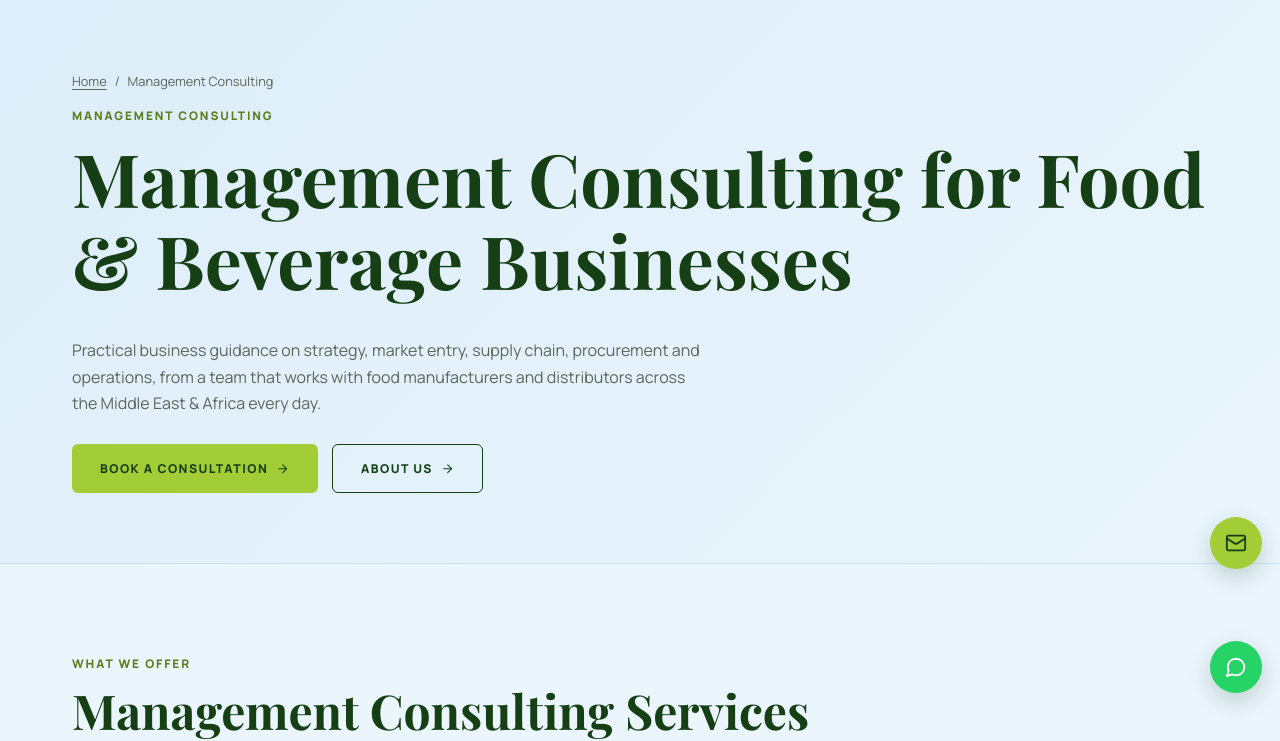
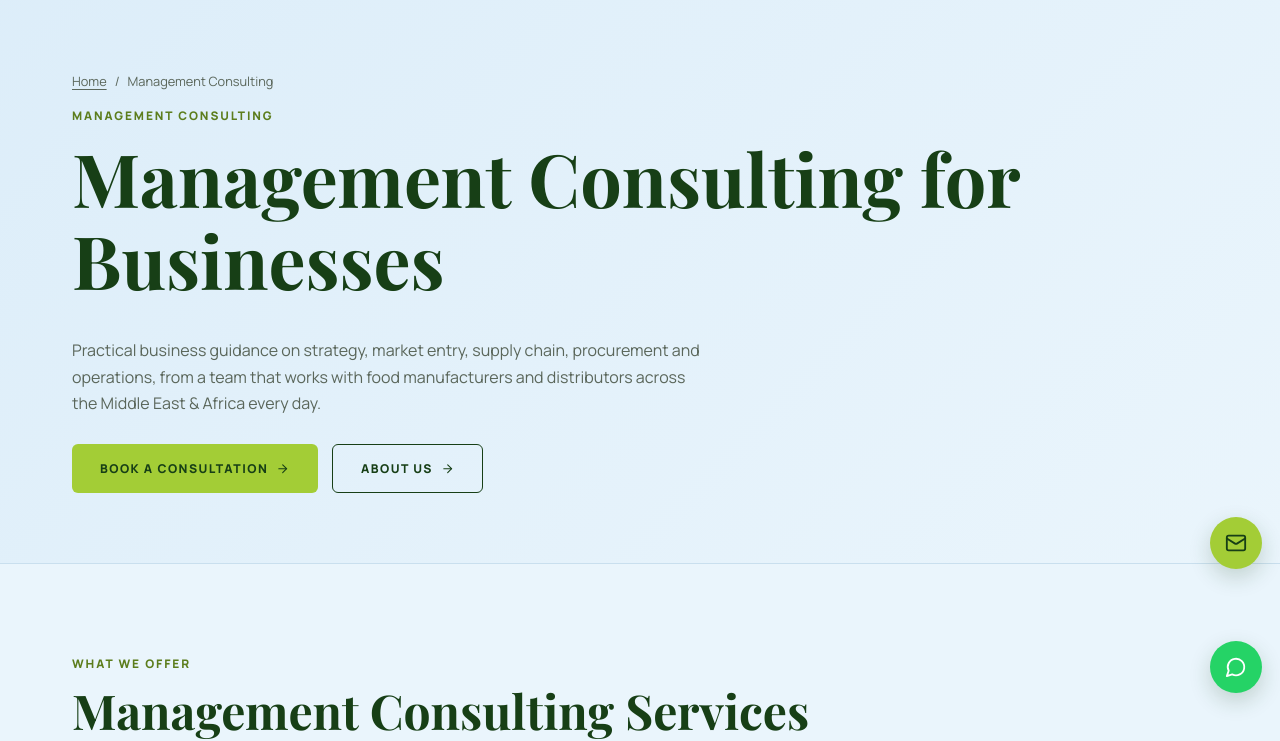
Before and after one commit to kssoftware-hyd/AlimentAdditives, a plain HTML site: page consulting.html in a window 1280 px wide. Shown: the part 89-830 px from the top of the page. Drawn offline with nearby package versions, Linux system fonts and the light colour scheme.

Commit message:
CONSULATING PAGE
UPDATE

```diff
--- a/consulting.html
+++ b/consulting.html
@@ -46,7 +46,7 @@
   <a class="skip" href="#main">Skip to content</a>
   <header id="site-header"></header>
   <main id="main">
-    <section class="phero"><div class="wrap"><nav class="crumbs" aria-label="Breadcrumb"><a href="index.html">Home</a><span>/</span>Management Consulting</nav><p class="tag">Management Consulting</p><h1>Management Consulting for Food &amp; Beverage Businesses</h1><p class="mute">Practical business guidance on strategy, market entry, supply chain, procurement and operations, from a team that works with food manufacturers and distributors across the Middle East &amp; Africa every day.</p><div class="cta"><a class="btn" href="contact.html">BOOK A CONSULTATION<i data-lucide="arrow-right"></i></a><a class="btn out" href="about.html">ABOUT US<i data-lucide="arrow-right"></i></a></div></div></section>
+    <section class="phero"><div class="wrap"><nav class="crumbs" aria-label="Breadcrumb"><a href="index.html">Home</a><span>/</span>Management Consulting</nav><p class="tag">Management Consulting</p><h1>Management Consulting for Businesses</h1><p class="mute">Practical business guidance on strategy, market entry, supply chain, procurement and operations, from a team that works with food manufacturers and distributors across the Middle East &amp; Africa every day.</p><div class="cta"><a class="btn" href="contact.html">BOOK A CONSULTATION<i data-lucide="arrow-right"></i></a><a class="btn out" href="about.html">ABOUT US<i data-lucide="arrow-right"></i></a></div></div></section>
     <section class="sec"><div class="wrap"><p class="tag">What we offer</p><h2>Management Consulting Services</h2><p class="mute">From business planning to day-to-day execution, we help you make better decisions and grow with confidence.</p><div class="wgrid">
       <div class="wc reveal"><i data-lucide="globe"></i><h3>Business Strategy &amp; Growth</h3><p>Define your goals, positioning and growth plan, and turn them into clear priorities and measurable targets.</p></div>
       <div class="wc reveal"><i data-lucide="map-pin"></i><h3>Market Entry &amp; Expansion</h3><p>Assess demand, competition and distribution options before entering or expanding in the UAE, the Middle East and Africa.</p></div>
```
